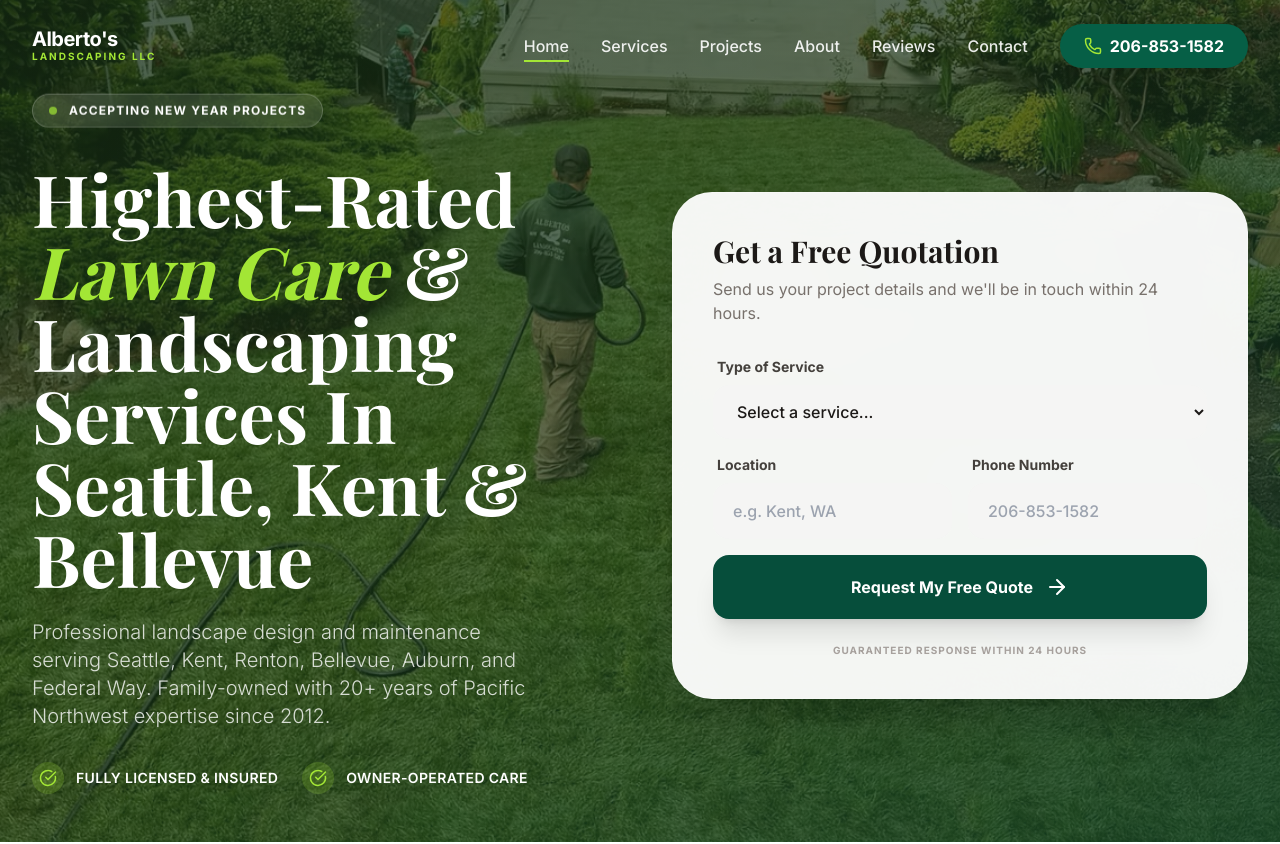
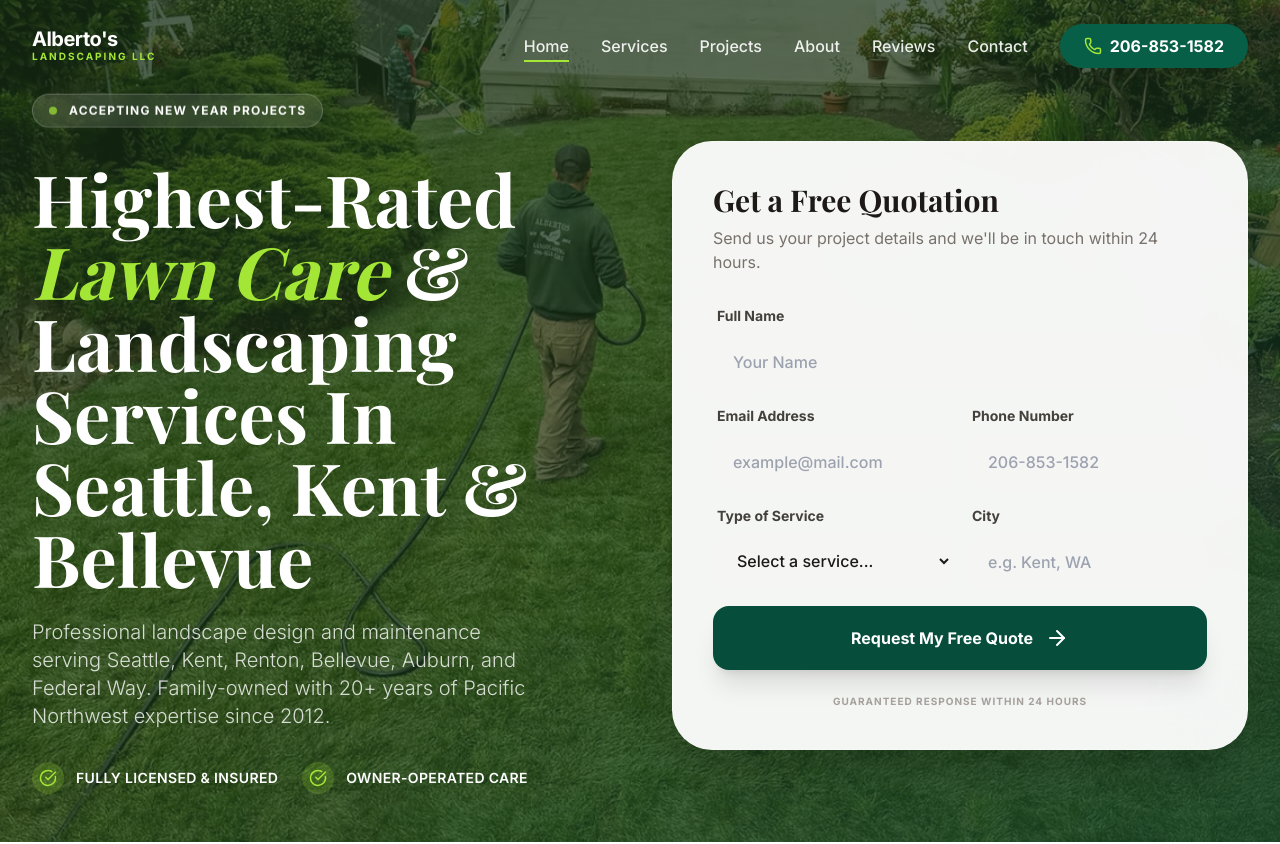
Before and after one commit to Julianthewebdesigner/Albertoslandscaping, a React (Vite) app: page / in a window 1280 px wide. Shown: the top 844 px of the page. Built offline with nearby package versions, Linux system fonts and the light colour scheme; a web font is replaced by a local one.

Commit message:
Standardize all forms with EmailJS lead submissions

```diff
--- a/components/ContactPage.tsx
+++ b/components/ContactPage.tsx
@@ -3,8 +3,7 @@
 import { MapPin, Mail, Phone, Send, Check, Leaf, ExternalLink, MessageCircle } from 'lucide-react';
 import { EMAIL, PHONE, ADDRESS, AREAS } from '../constants';
 import { MetaTags } from './MetaTags';
-import emailjs from '@emailjs/browser';
-import { EMAILJS_CONFIG } from '../emailConfig';
+import { sendLeadEmail, extractFormData } from '../lib/sendLeadEmail';
 
 export const ContactPage: React.FC = () => {
   useEffect(() => {
@@ -21,27 +20,11 @@
     setSubmitStatus('idle');
 
     const form = e.currentTarget;
-    const formData = new FormData(form);
-
-    // Prepare template parameters matching your EmailJS template exactly
-    const templateParams = {
-      name: formData.get('name') as string,
-      email: formData.get('email') as string,
-      phone: formData.get('phone') as string,
-      service: formData.get('service') as string,
-      city: formData.get('city') as string,
-      message: formData.get('message') as string,
-      time: formData.get('time') as string,
-    };
 
     try {
-      // Send email using EmailJS
-      await emailjs.send(
-        EMAILJS_CONFIG.serviceId,
-        EMAILJS_CONFIG.templateId,
-        templateParams,
-        EMAILJS_CONFIG.publicKey
-      );
+      // Extract and send form data using helper
+      const leadData = extractFormData(form);
+      await sendLeadEmail(leadData);
 
       // Show success message
       setSubmitStatus('success');
@@ -53,7 +36,7 @@
         setIsSubmitting(false);
       }, 3000);
     } catch (error) {
-      console.error('EmailJS Error:', error);
+      console.error('Form submission error:', error);
       setSubmitStatus('error');
       setIsSubmitting(false);
     }
@@ -202,12 +185,12 @@
                 {/* Status Messages */}
                 {submitStatus === 'success' && (
                   <div className="p-4 bg-lime-100 border border-lime-400 text-lime-800 rounded-2xl text-sm font-medium text-center">
-                    ✓ Message sent successfully! We'll get back to you within 24 hours.
+                    ✓ Thanks! We'll contact you within 24 hours.
                   </div>
                 )}
                 {submitStatus === 'error' && (
                   <div className="p-4 bg-red-100 border border-red-400 text-red-800 rounded-2xl text-sm font-medium text-center">
-                    Something went wrong. Please try calling us directly at {PHONE}.
+                    Something went wrong, please call or text us at {PHONE}.
                   </div>
                 )}
               </form>
--- a/components/Hero.tsx
+++ b/components/Hero.tsx
@@ -1,48 +1,52 @@
 
-import React, { useState, useRef, useEffect } from 'react';
+import React, { useState, useRef } from 'react';
 import { ArrowRight, CheckCircle } from 'lucide-react';
-import { EMAIL } from '../constants';
+import { PHONE } from '../constants';
+import { sendLeadEmail } from '../lib/sendLeadEmail';
 
 export const Hero: React.FC = () => {
-  const [formData, setFormData] = useState({
-    service: '',
-    location: '',
-    phone: '',
-    from_name: ''  // Added for EmailJS template
-  });
-
   const [isSubmitting, setIsSubmitting] = useState(false);
   const [submitStatus, setSubmitStatus] = useState<'idle' | 'success' | 'error'>('idle');
 
   const formRef = useRef<HTMLDivElement>(null);
+  const htmlFormRef = useRef<HTMLFormElement>(null);
 
-  const handleSubmit = (e: React.FormEvent) => {
+  const handleSubmit = async (e: React.FormEvent<HTMLFormElement>) => {
     e.preventDefault();
     setIsSubmitting(true);
     setSubmitStatus('idle');
 
-    // Create email with form data
-    const subject = encodeURIComponent(`Free Quote Request - ${formData.service}`);
-    const body = encodeURIComponent(
-      `NEW QUOTE REQUEST\n\n` +
-      `Service: ${formData.service}\n` +
-      `Location: ${formData.location}\n` +
-      `Phone: ${formData.phone}\n\n` +
-      `Please contact this customer within 24 hours.`
-    );
+    const form = e.currentTarget;
+    const formData = new FormData(form);
 
-    // Open email client with pre-filled information
-    window.location.href = `mailto:${EMAIL}?subject=${subject}&body=${body}`;
+    try {
+      // Prepare data for EmailJS using the template variables
+      const leadData = {
+        name: formData.get('name') as string,
+        email: formData.get('email') as string,
+        phone: formData.get('phone') as string,
+        service: formData.get('service') as string,
+        city: formData.get('city') as string,
+        message: `Quick quote request for ${formData.get('service')} in ${formData.get('city')}`,
+        time: 'anytime',
+      };
+
+      await sendLeadEmail(leadData);
 
       // Show success message
       setSubmitStatus('success');
-    setFormData({ service: '', location: '', phone: '', from_name: '' });
+      form.reset();
 
       // Reset success message and button after 3 seconds
       setTimeout(() => {
         setSubmitStatus('idle');
         setIsSubmitting(false);
       }, 3000);
+    } catch (error) {
+      console.error('Form submission error:', error);
+      setSubmitStatus('error');
+      setIsSubmitting(false);
+    }
   };
 
   const handleMouseMove = (e: React.MouseEvent) => {
@@ -110,46 +114,66 @@
           <h2 className="text-3xl font-bold text-stone-900 mb-2 relative z-10">Get a Free Quotation</h2>
           <p className="text-stone-500 mb-8 relative z-10">Send us your project details and we'll be in touch within 24 hours.</p>
 
-          <form onSubmit={handleSubmit} className="space-y-4 relative z-10">
+          <form ref={htmlFormRef} onSubmit={handleSubmit} className="space-y-4 relative z-10">
+            <div>
+              <label className="block text-sm font-bold text-stone-700 mb-2 ml-1">Full Name</label>
+              <input
+                type="text"
+                name="name"
+                required
+                placeholder="Your Name"
+                className="w-full px-5 py-4 bg-stone-100 rounded-2xl border-none focus:ring-2 focus:ring-emerald-600 transition-all outline-none text-stone-900 font-medium"
+              />
+            </div>
+
+            <div className="grid md:grid-cols-2 gap-4">
+              <div>
+                <label className="block text-sm font-bold text-stone-700 mb-2 ml-1">Email Address</label>
+                <input
+                  type="email"
+                  name="email"
+                  required
+                  placeholder="example@mail.com"
+                  className="w-full px-5 py-4 bg-stone-100 rounded-2xl border-none focus:ring-2 focus:ring-emerald-600 transition-all outline-none text-stone-900 font-medium"
+                />
+              </div>
+              <div>
+                <label className="block text-sm font-bold text-stone-700 mb-2 ml-1">Phone Number</label>
+                <input
+                  type="tel"
+                  name="phone"
+                  required
+                  placeholder="206-853-1582"
+                  className="w-full px-5 py-4 bg-stone-100 rounded-2xl border-none focus:ring-2 focus:ring-emerald-600 transition-all outline-none text-stone-900 font-medium"
+                />
+              </div>
+            </div>
+
+            <div className="grid md:grid-cols-2 gap-4">
               <div>
                 <label className="block text-sm font-bold text-stone-700 mb-2 ml-1">Type of Service</label>
                 <select
+                  name="service"
                   required
                   className="w-full px-5 py-4 bg-stone-100 rounded-2xl border-none focus:ring-2 focus:ring-emerald-600 transition-all outline-none text-stone-900 font-medium"
-                value={formData.service}
-                onChange={(e) => setFormData({...formData, service: e.target.value})}
                 >
                   <option value="">Select a service...</option>
                   <option value="Lawn Maintenance">Lawn Maintenance</option>
                   <option value="Tree Pruning">Tree Pruning</option>
                   <option value="Landscape Design">Landscape Design</option>
                   <option value="Hardscaping">Hardscaping</option>
-                <option value="Clean-up">Seasonal Clean-up</option>
-                <option value="Material">Material Delivery & Install</option>
+                  <option value="Seasonal Clean-up">Seasonal Clean-up</option>
+                  <option value="Material Delivery & Install">Material Delivery & Install</option>
                 </select>
               </div>
-
-            <div className="grid md:grid-cols-2 gap-4">
               <div>
-                <label className="block text-sm font-bold text-stone-700 mb-2 ml-1">Location</label>
+                <label className="block text-sm font-bold text-stone-700 mb-2 ml-1">City</label>
                 <input
                   type="text"
+                  name="city"
                   required
                   placeholder="e.g. Kent, WA"
                   className="w-full px-5 py-4 bg-stone-100 rounded-2xl border-none focus:ring-2 focus:ring-emerald-600 transition-all outline-none text-stone-900 font-medium"
-                  value={formData.location}
-                  onChange={(e) => setFormData({...formData, location: e.target.value})}
-                />
-              </div>
-              <div>
-                <label className="block text-sm font-bold text-stone-700 mb-2 ml-1">Phone Number</label>
-                <input
-                  type="tel"
-                  required
-                  placeholder="206-853-1582"
-                  className="w-full px-5 py-4 bg-stone-100 rounded-2xl border-none focus:ring-2 focus:ring-emerald-600 transition-all outline-none text-stone-900 font-medium"
-                  value={formData.phone}
-                  onChange={(e) => setFormData({...formData, phone: e.target.value})}
                 />
               </div>
             </div>
@@ -168,12 +192,12 @@
             {/* Status Messages */}
             {submitStatus === 'success' && (
               <div className="mt-4 p-4 bg-lime-100 border border-lime-400 text-lime-800 rounded-2xl text-sm font-medium text-center">
-                ✓ Thank you! We'll contact you within 24 hours.
+                ✓ Thanks! We'll contact you within 24 hours.
               </div>
             )}
             {submitStatus === 'error' && (
               <div className="mt-4 p-4 bg-red-100 border border-red-400 text-red-800 rounded-2xl text-sm font-medium text-center">
-                Something went wrong. Please try calling us directly at (253) 630-1741.
+                Something went wrong, please call or text us at {PHONE}.
               </div>
             )}
           </form>
--- /dev/null
+++ b/lib/sendLeadEmail.ts
@@ -0,0 +1,55 @@
+import emailjs from '@emailjs/browser';
+import { EMAILJS_CONFIG } from '../emailConfig';
+
+export interface LeadFormData {
+  name: string;
+  email: string;
+  phone: string;
+  service: string;
+  city: string;
+  message: string;
+  time: string;
+}
+
+/**
+ * Sends a lead submission email via EmailJS
+ * @param formData - The lead form data matching EmailJS template variables
+ * @returns Promise that resolves when email is sent successfully
+ * @throws Error if EmailJS submission fails
+ */
+export async function sendLeadEmail(formData: LeadFormData): Promise<void> {
+  try {
+    await emailjs.send(
+      EMAILJS_CONFIG.serviceId,
+      EMAILJS_CONFIG.templateId,
+      formData,
+      EMAILJS_CONFIG.publicKey
+    );
+  } catch (error) {
+    console.error('EmailJS Error:', error);
+    throw new Error('Failed to send email. Please try again or call us directly.');
+  }
+}
+
+/**
+ * Extracts form data from a form element and returns it in EmailJS format
+ * @param form - The HTML form element
+ * @param defaultService - Optional default service value if not in form
+ * @returns LeadFormData object ready for EmailJS
+ */
+export function extractFormData(
+  form: HTMLFormElement,
+  defaultService?: string
+): LeadFormData {
+  const formData = new FormData(form);
+
+  return {
+    name: (formData.get('name') as string) || '',
+    email: (formData.get('email') as string) || '',
+    phone: (formData.get('phone') as string) || '',
+    service: (formData.get('service') as string) || defaultService || '',
+    city: (formData.get('city') as string) || '',
+    message: (formData.get('message') as string) || '',
+    time: (formData.get('time') as string) || 'anytime',
+  };
+}
```
Also changed, not shown: 2 other files (tests, documents, lock files or other folders). Lines whose indentation alone changed are shown as unchanged.
